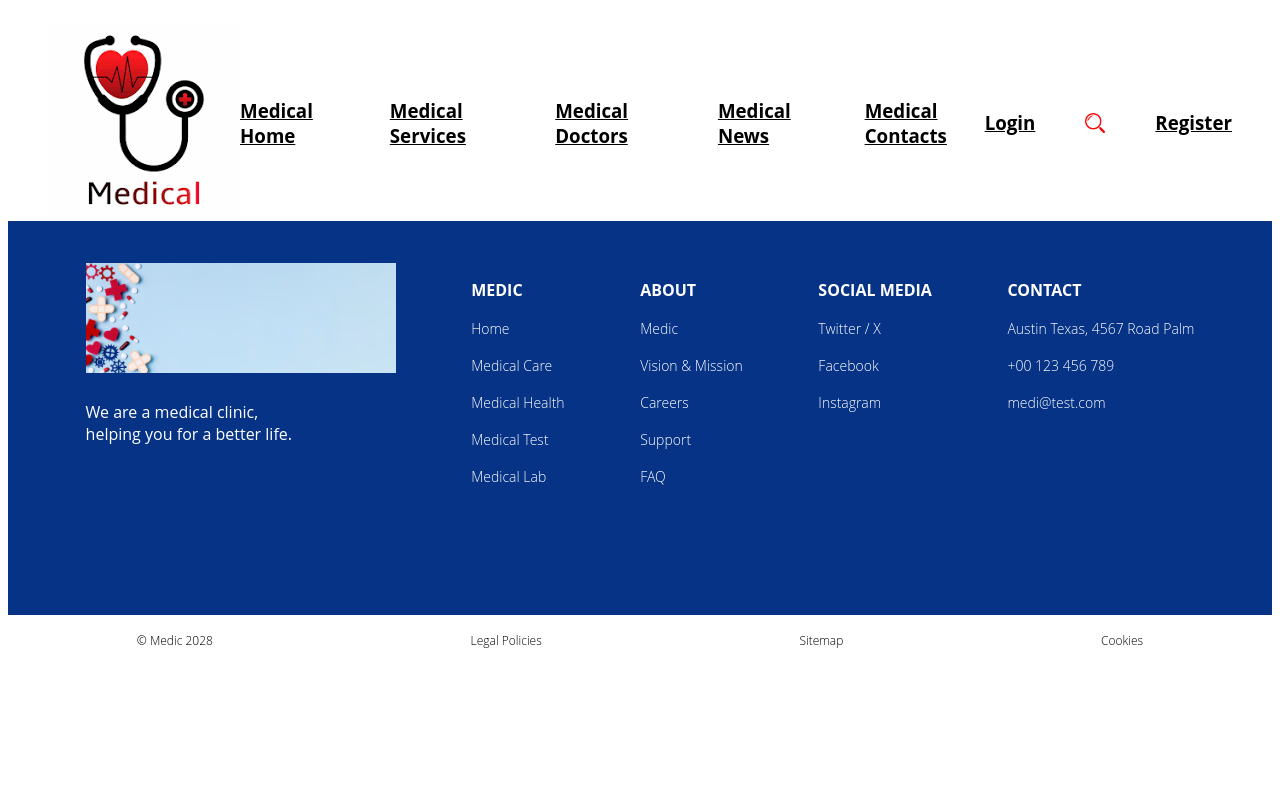
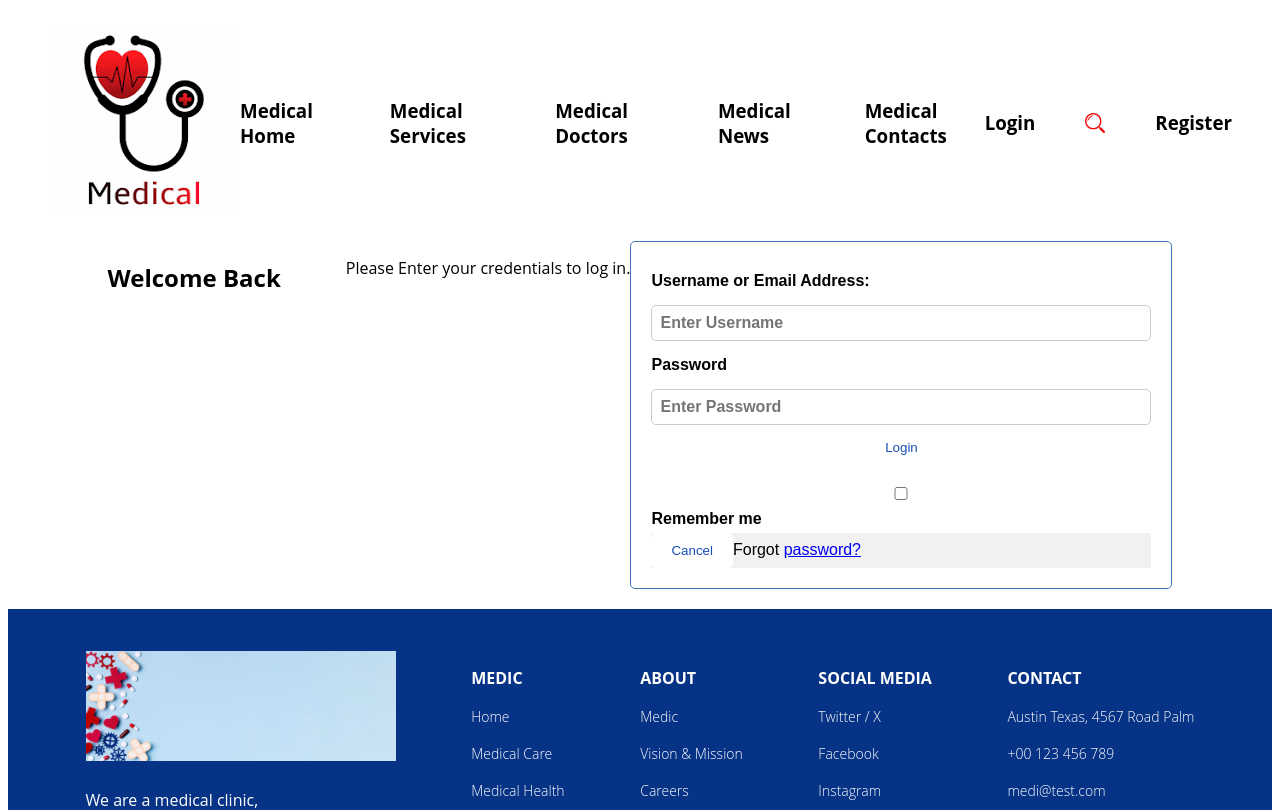
Before and after one commit to creedchina/Landing_Home-Page, a React (Vite) app: page /Login in a window 1280 px wide. Shown: the top 810 px of the page. Built offline with nearby package versions, Linux system fonts and the light colour scheme.

Commit message:
Added some few clickable button and still working around to complete the project

```diff
--- a/src/App.jsx
+++ b/src/App.jsx
@@ -7,6 +7,7 @@ import OurDoctors from './components/ourDoctors/ourDoctors';
 import Testimonials from './components/Testimonials/Testimonials'
 import Footer from './components/Footer/Footer';
 import UserForm from './components/UserForm/UserForm';
+import LoginForm from './components/LogInForm/LogInForm';
 
 const Home = () => (
 
@@ -38,6 +39,9 @@ function App() {
             {/* The New Page Route for your Booking Form */}
             <Route path = "/request-appointment" element = {<UserForm />} />
 
+            <Route path="/Login" element={<LoginForm />} />
+            {/* <Route path="/Register" element={<UserForm />} /> */}
+
         </Routes>
 
         {/* The Footer stays at the bottom across all pages */}
--- a/src/components/LogInForm/LogInForm.css
+++ b/src/components/LogInForm/LogInForm.css
@@ -0,0 +1,51 @@
+.loginform-container {
+  display: flex;
+  align-items: top;
+  justify-content: center;
+  margin : 20px 20px;
+}
+
+h2{
+    text-align: center;
+    font-size: 24px;
+    font-weight: bold;
+    margin-right: 65px;
+    margin-bottom: 20px;
+}
+
+form{
+  display: flex;
+  flex-direction: column;
+  border: 1px solid #3e78b9;
+  border-radius: 5px;
+  font: 16px Arial, sans-serif;
+  width: 500px;
+  overflow: hidden;
+  padding: 20px;
+}
+
+label,
+input[type="text"],
+input[type="password"] {
+  font-size: 16px;
+  font-weight: bold;
+  display: block;
+  margin: 10px 0 5px 0;
+}
+
+button {
+  color: #174EB2;
+  background-color: #FFF;
+  border: 5px solid #53546e;
+  padding: 10px 20px;
+  border: none;
+  border-radius: 5px;
+  cursor: pointer;
+}
+
+button:hover {
+  color: #FFF;
+  background-color: #174EB2;
+  transition: all 0.3s ease;
+  transform: scale(1.1) translateZ(0);
+}
--- a/src/components/LogInForm/LogInForm.jsx
+++ b/src/components/LogInForm/LogInForm.jsx
@@ -19,7 +19,7 @@ export default function LoginForm(){
 
     return(
 
-    <div class="loginform-container">
+    <div className="loginform-container">
 
         <h2>Welcome Back</h2>
         <p>Please Enter your credentials to log in.</p>
@@ -27,7 +27,7 @@ export default function LoginForm(){
          <div className="login-container">
             <form onSubmit={handleSubmit} >
 
-                <label for="uname" htmlFor="login-email"><b>Username or Email Address: </b></label>
+                <label htmlFor="login-email"><b>Username or Email Address: </b></label>
                 <input type="text"
                 placeholder="Enter Username"
                 name="uname" required
@@ -35,7 +35,7 @@ export default function LoginForm(){
                 required
                 />
 
-                <label for="psw"><b>Password</b></label>
+                <label htmlFor="login-password"><b>Password</b></label>
                 <input type="password"
                 placeholder="Enter Password"
                 name="psw" required
@@ -53,9 +53,9 @@ export default function LoginForm(){
                 Remember me
             </label>
 
-                <div class="container" style="background-color:#f1f1f1">
-                <button type="button" onclick="document.getElementById('id01').style.display='none'" class="cancelbtn">Cancel</button>
-                <span class="psw">Forgot <a href="#">password?</a></span>
+                <div className="container" style={{backgroundColor:"#f1f1f1"}}>
+                <button type="button" onClick={() => document.getElementById('id01').style.display='none'} className="cancelbtn">Cancel</button>
+                <span className="psw">Forgot <a href="#">password?</a></span>
                 </div>
 
             </form>
--- a/src/components/NavBar/NavBar.css
+++ b/src/components/NavBar/NavBar.css
@@ -7,8 +7,12 @@
 
 }
 .navbar-container a {
-    text-decoration:  nonne;
+    text-decoration: none;
     color: inherit;
+}
+
+.navbar-items> a:hover{
+    color: #174db26e;
 }
 
 .navbar-logo>img{
@@ -28,10 +32,6 @@
     cursor: pointer;
 }
 
-.navbar-items>h3:hover{
-    color: #174db26e;
-}
-
 .side-nav-items{
     display: flex;
     align-items: center;
@@ -45,9 +45,10 @@
 
 }
 
-.side-nav-items>h3:hover{
+.side-nav-items>a:hover{
     color: #174db26e;
 }
+
 
 .side-nav-items>img {
     width: 20px;
--- a/src/components/NavBar/NavBar.jsx
+++ b/src/components/NavBar/NavBar.jsx
@@ -21,7 +21,6 @@ const NavBar = () => {
                <Link to = "/"> <h3>Medical Doctors</h3></Link>
                <Link to = "/"> <h3>Medical News</h3></Link>
                <Link to = "/"> <h3>Medical Contacts</h3></Link>
-
             </div>
 
             <div className="side-nav-items">
--- a/src/components/UserForm/UserForm.css
+++ b/src/components/UserForm/UserForm.css
@@ -1,5 +1,3 @@
-
-
 .user-form-container{
     display: flex;
     justify-content: center;
```
